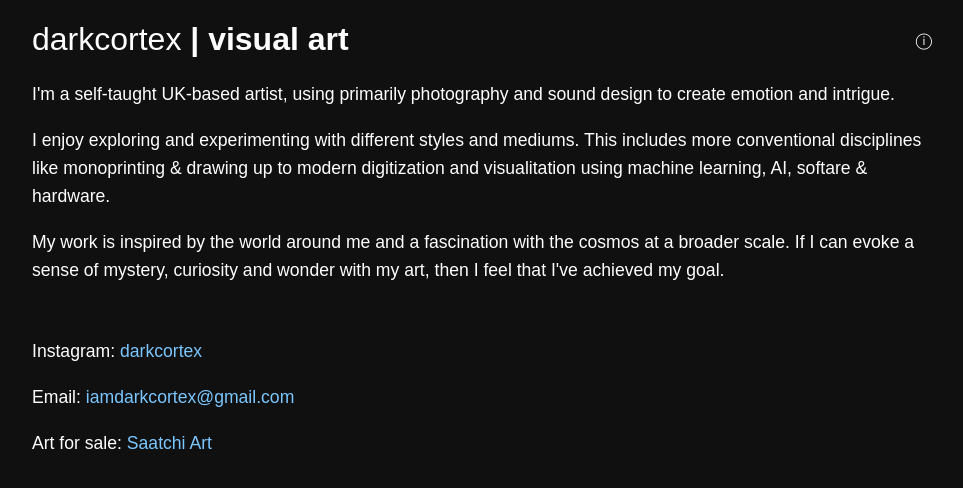
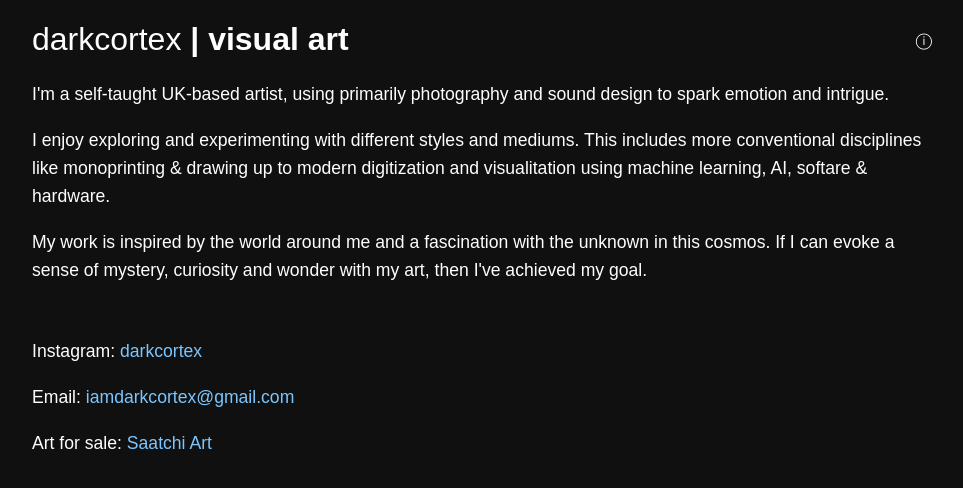
Before and after one commit to Pithikos/darkcortex, a Jekyll site: the page built from about.html, in a window 1280 px wide. Shown: the top 488 px of the page, without its empty margins (158-1121 px from the left). Built offline with Jekyll 4.4.1, drawn with Linux system fonts in a browser that asks for light colours; nearby versions of some CDN libraries; some web fonts are replaced.

Commit message:
Update wording

```diff
--- a/about.html
+++ b/about.html
@@ -6,13 +6,13 @@ title:
 	<div class="side-content">
 		<div class="editable">
 
-		<p>I'm a self-taught UK-based artist, using primarily photography and sound design to create emotion and intrigue.</p>
+		<p>I'm a self-taught UK-based artist, using primarily photography and sound design to spark emotion and intrigue.</p>
 
 		<p>I enjoy exploring and experimenting with different styles and mediums. This includes more conventional
 		   disciplines like monoprinting & drawing up to modern digitization and visualitation using machine learning, AI, softare & hardware.</p>
 
-		<p>My work is inspired by the world around me and a fascination with the cosmos at a broader scale.
-		   If I can evoke a sense of mystery, curiosity and wonder with my art, then I feel that I've achieved my goal.</p>
+		<p>My work is inspired by the world around me and a fascination with the unknown in this cosmos.
+		   If I can evoke a sense of mystery, curiosity and wonder with my art, then I've achieved my goal.</p>
 
 		<br/>
 
```
